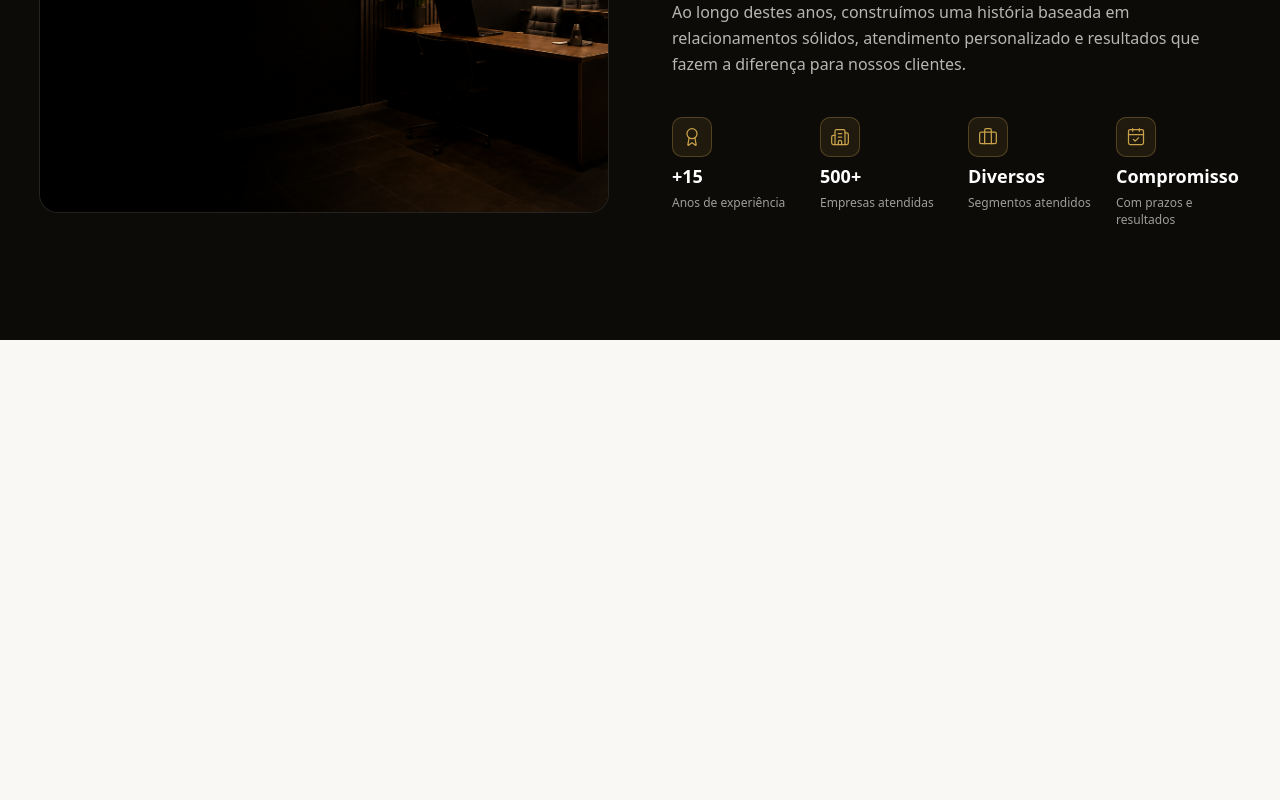
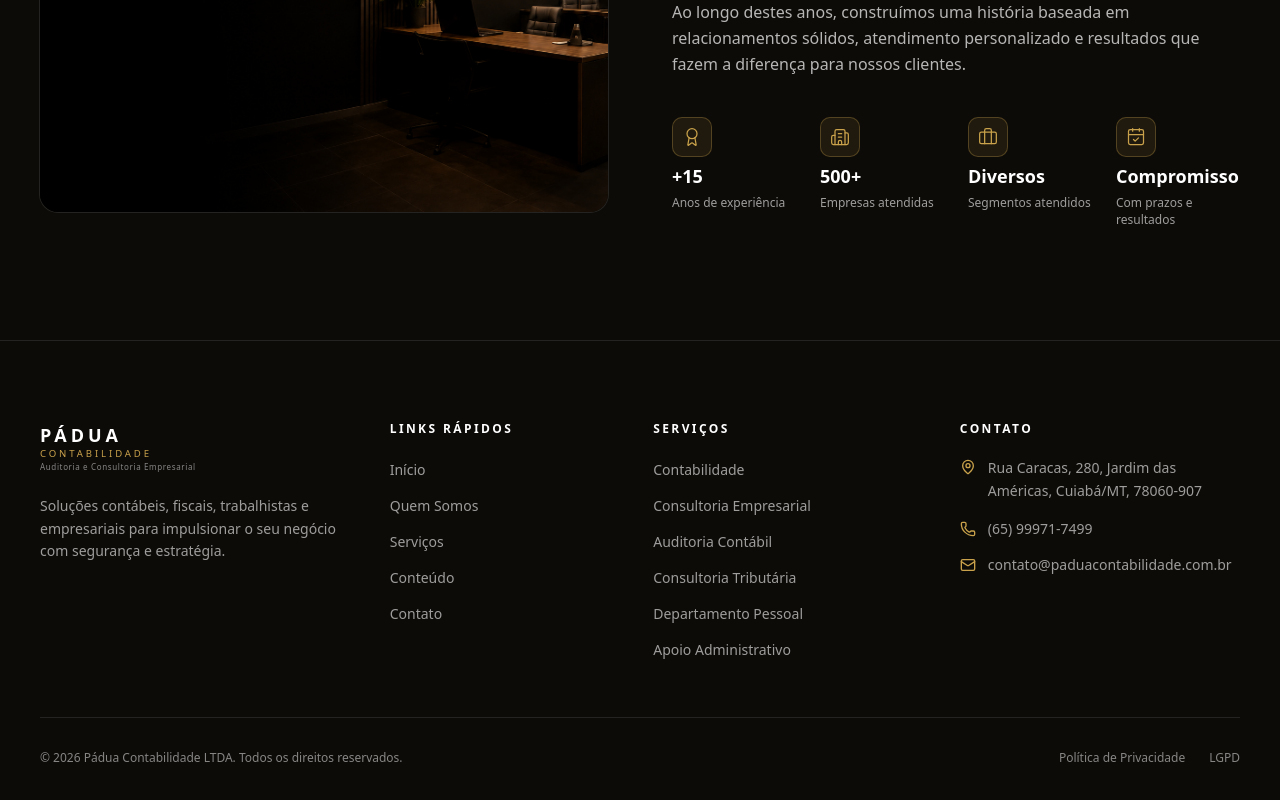
Before and after one commit to paduacontabilidade/website, a React (Vite) app: page / in a window 1280 px wide. Shown: the part 2069-2869 px from the top of the page. Before the commit the page ends 2409 px from the top, so only its background shows below. Built offline with nearby package versions, Linux system fonts and the light colour scheme.

Commit message:
feat: add SiteFooter component to App for improved layout

```diff
--- a/src/App.tsx
+++ b/src/App.tsx
@@ -2,6 +2,7 @@ import { SiteHeader } from "@/components/site-header";
 import { Hero } from "@/components/sections/hero";
 import { ServicesSection } from "@/components/sections/services";
 import { AboutSection } from "@/components/sections/about";
+import { SiteFooter } from "@/components/site-footer";
 
 export function App() {
   return (
@@ -12,6 +13,7 @@ export function App() {
         <ServicesSection />
         <AboutSection />
       </main>
+      <SiteFooter />
     </>
   );
 }
```
